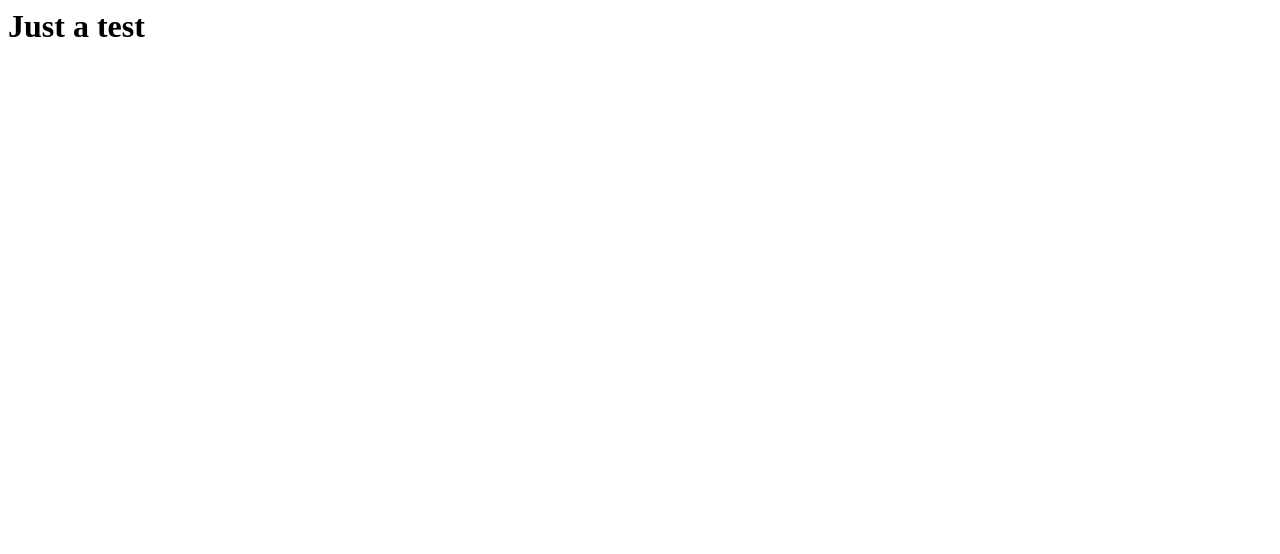
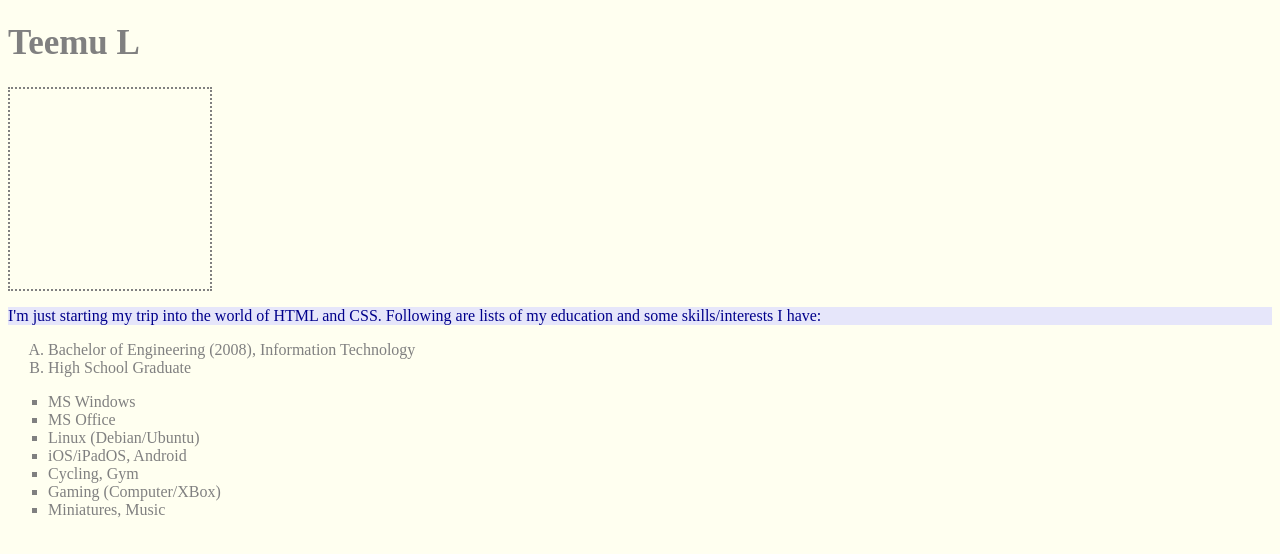
Before and after one commit to DIDDuck/didduck.github.io, a plain HTML site: page index.html in a window 1280 px wide. Drawn offline with Linux system fonts and the light colour scheme.

Commit message:
Add some elements to index.html and new styles.css

```diff
--- a/index.html
+++ b/index.html
@@ -1,8 +1,27 @@
-<html>
+<!DOCTYPE html>
+<html lang="en">
 	<head>
 		<title>MySite</title>
+		<meta charset="utf-8">
+		<link rel="stylesheet" type="text/css" href="styles.css">
 	</head>
 	<body>
-		<h1>Just a test</h1>
+		<h1>Teemu L</h1>
+		<div class="profile-image"></div>
+		<p>I'm just starting my trip into the world of HTML and CSS. Following are
+			lists of my education and some skills/interests I have:</p>
+		<ol>
+			<li>Bachelor of Engineering (2008), Information Technology</li>
+			<li>High School Graduate</li>
+		</ol>
+		<ul>
+			<li>MS Windows</li>
+			<li>MS Office</li>
+			<li>Linux (Debian/Ubuntu)</li>
+			<li>iOS/iPadOS, Android</li>
+			<li>Cycling, Gym</li>
+			<li>Gaming (Computer/XBox)</li>
+			<li>Miniatures, Music</li>
+		</ul>
 	</body>
 </html>
--- /dev/null
+++ b/styles.css
@@ -0,0 +1,36 @@
+/* Some colors typed in "color names" give errors in
+http://www.css-validator.org/#validate_by_upload because
+by default it does CSS2.1 validation. However CSS3 validation
+works, so leaving the colors as written here and not changing
+values for rgb numbers.
+*/
+
+body {
+    background-color: ivory;
+    color: gray;
+}
+
+h1 {
+    font-size: 35px;
+}
+
+p {
+    font-size: 16px;
+    background-color: lavender;
+    color: darkblue;
+}
+
+ol {
+    list-style-type: upper-alpha;
+}
+
+ul {
+    list-style-type: square;
+}
+
+.profile-image {
+    border-style: dotted;
+    border-width: 2px;
+    width: 200px;
+    height: 200px;
+}
```
